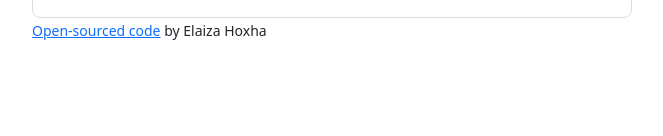
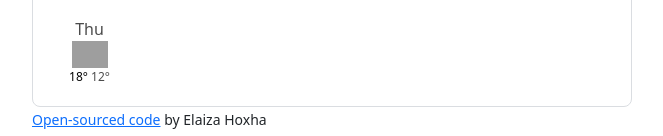
Before and after one commit to elaizahoxha/vweather-app, a plain HTML site: page index.html in a window 1280 px wide. Shown: the part 192-328 px from the top of the page, without its empty margins (308-971 px from the left). Drawn offline with nearby package versions, Linux system fonts and the light colour scheme; no server answers; grey boxes are pictures that could not be loaded.

Commit message:
Added the forecast outline in HTML

```diff
--- a/index.html
+++ b/index.html
@@ -59,6 +59,20 @@
         </ul>
     </div>
 </div>
+<div class="weather-forcast">
+    <div class="row">
+        <div class="col-2">
+            <div class="week-day">
+            Thu
+        </div>
+            <img src="http://openweathermap.org/img/wn/01n@2x.png" alt="" width="36">
+            <div class="weather-temperature-forcast">
+         <span class="weather-temperature-forcast-high">18°</span>
+         <span class="weather-temperature-forcast-low">12°</span>
+        </div>
+        </div>
+    </div>
+</div>
 </div>
 <small> <a href="https://github.com/elaizahoxha/vweather-app/tree/a735692dffa3fc28a8482d53173f2b1d23fdcec8" target="_blank"> Open-sourced code</a> by Elaiza Hoxha</small>
 </div>
--- a/src/style.css
+++ b/src/style.css
@@ -61,3 +61,22 @@ h1 {
 color: black;
 text-decoration: none;
 }
+
+.weather-forcast {
+    margin-top: 20px;
+    text-align: center;
+    color: black;
+}
+
+.week-day {
+ font-size: 16px;
+ color: #000000;
+ opacity: 0.7;
+}
+.weather-temperature-forcast-low{
+    opacity: .7;
+}
+
+.weather-temperature-forcast {
+    font-size: 12px;
+}
```
